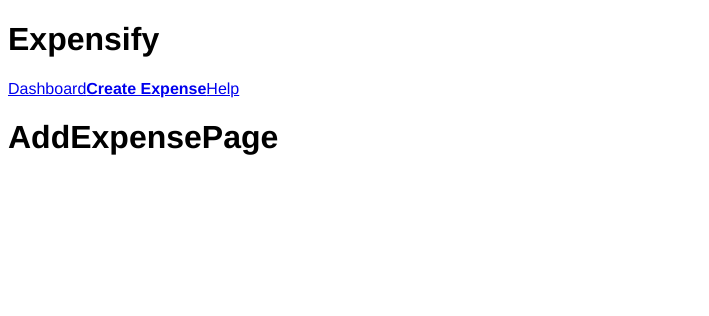
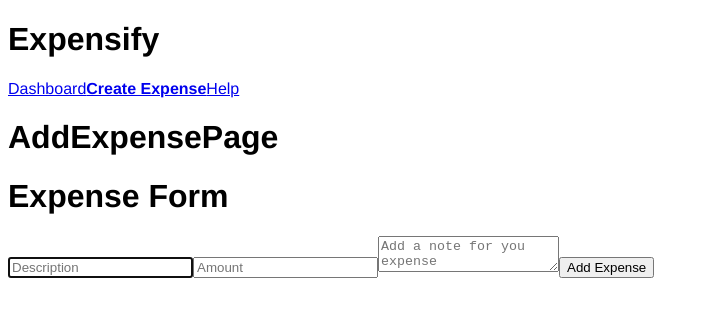
Before and after one commit to MrAdamUs/expenses-app, a React (Create React App) app: page /create in a window 1280 px wide. Shown: the top 316 px of the page, without its empty margins (0-709 px from the left). Built offline with nearby package versions, Linux system fonts and the light colour scheme.

Commit message:
create addExpense form component

```diff
--- /dev/null
+++ b/src/components/ExpenseForm.js
@@ -0,0 +1,56 @@
+import React, { Component } from 'react';
+
+export default class ExpenseForm extends Component {
+  state = {
+    description: '',
+    note: '',
+    amount: '',
+  };
+  onDescreiptionChange = (e) => {
+    const description = e.target.value;
+    this.setState(() => ({ description }));
+  };
+
+  onNoteChange = (e) => {
+    const note = e.target.value;
+    this.setState(() => ({ note }));
+  };
+
+  onAmountChange = (e) => {
+    const amount = e.target.value;
+    if (amount.match(/^\d*(\.\d{0,2})?$/)) {
+      this.setState(() => ({ amount }));
+    }
+  };
+
+  render() {
+    return (
+      <div>
+        <h1>Expense Form</h1>
+        <div>
+          <form>
+            <input
+              type='text'
+              placeholder='Description'
+              autoFocus
+              value={this.state.description}
+              onChange={this.onDescreiptionChange}
+            />
+            <input
+              type='text'
+              placeholder='Amount'
+              value={this.state.amount}
+              onChange={this.onAmountChange}
+            />
+            <textarea
+              placeholder='Add a note for you expense'
+              onChange={this.onNoteChange}
+              value={this.state.note}
+            ></textarea>
+            <button>Add Expense</button>
+          </form>
+        </div>
+      </div>
+    );
+  }
+}
--- a/src/pages/AddExpensePage.js
+++ b/src/pages/AddExpensePage.js
@@ -1,9 +1,11 @@
 import React from 'react';
+import ExpenseForm from '../components/ExpenseForm';
 
 const AddExpensePage = () => {
   return (
     <div>
       <h1>AddExpensePage</h1>
+      <ExpenseForm />
     </div>
   );
 };
```
